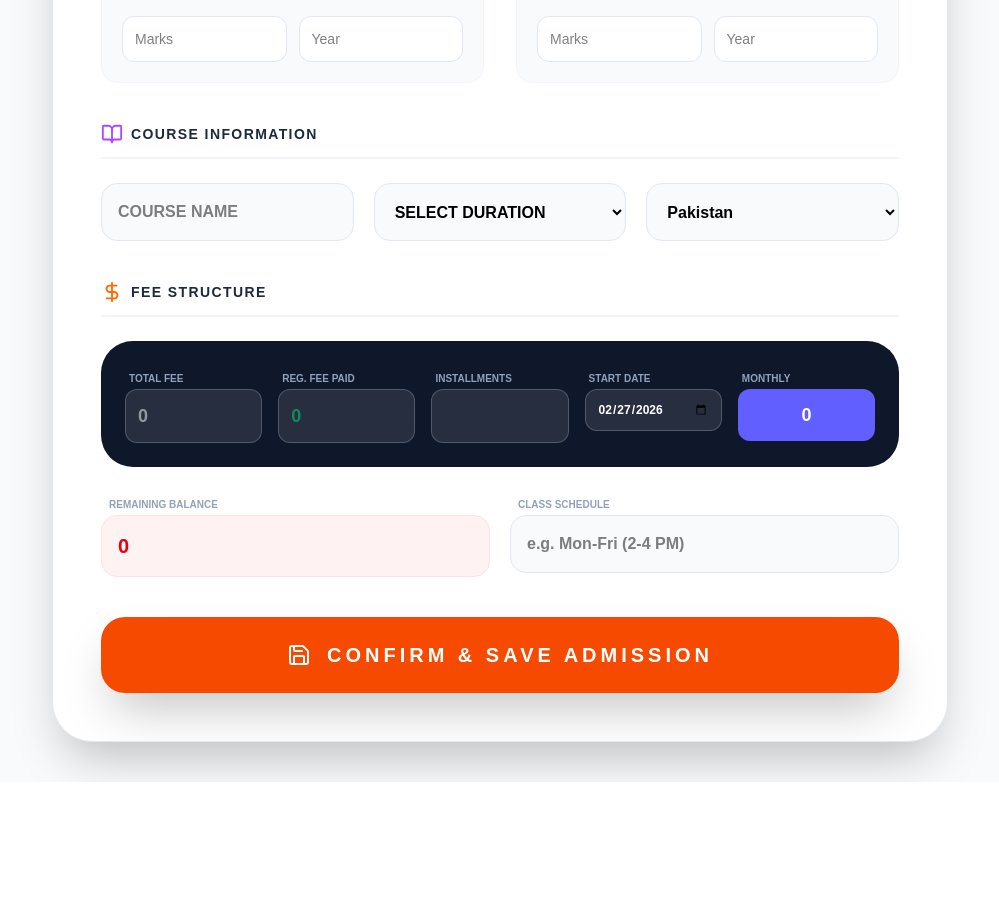
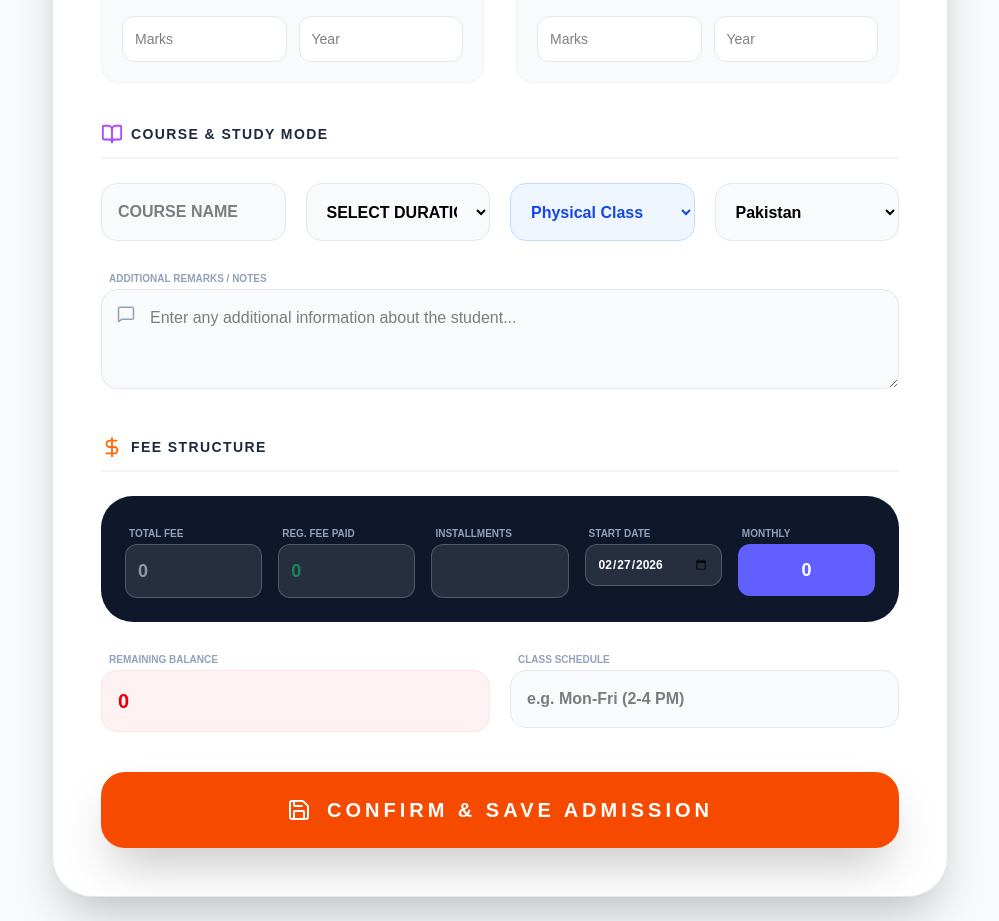
Before and after one commit to maazhashmi996-pixel/Data-Management-System-Next, a Next.js app: page /agent/new-form in a window 1280 px wide. Shown: the part 820-1741 px from the top of the page, without its empty margins (140-1139 px from the left). Before the commit the page ends 1602 px from the top, so only its background shows below. Built offline with nearby package versions, Linux system fonts and the light colour scheme; no server answers.

Commit message:
Updated Form

```diff
--- a/Components/AdmissionForm.tsx
+++ b/Components/AdmissionForm.tsx
@@ -30,7 +30,6 @@ const AdmissionForm = forwardRef<HTMLDivElement, FormProps>(({ data, type }, ref
     const remainingBalance = totalFee - grandTotalPaid;
 
     // --- DUE DATES LOGIC ---
-    // Filter only pending installments to show on form
     const pendingInstallments = data?.installments?.filter((inst: any) => inst.status === 'pending') || [];
 
     return (
@@ -94,15 +93,19 @@ const AdmissionForm = forwardRef<HTMLDivElement, FormProps>(({ data, type }, ref
                 </div>
             </div>
 
-            {/* --- COURSE INFO --- */}
-            <div className="relative z-10 grid grid-cols-2 gap-8 mb-4">
+            {/* --- COURSE INFO (Updated with Class Mode) --- */}
+            <div className="relative z-10 grid grid-cols-3 gap-6 mb-4">
                 <div className="flex items-center gap-3 border-b-2 border-gray-300 pb-2">
-                    <span className="font-black uppercase text-gray-600">Applied Course:</span>
-                    <span className="text-lg font-bold text-black flex-1 uppercase">{getVal('course')}</span>
+                    <span className="font-black uppercase text-gray-600">Course:</span>
+                    <span className="text-md font-bold text-black flex-1 uppercase">{getVal('course')}</span>
                 </div>
                 <div className="flex items-center gap-3 border-b-2 border-gray-300 pb-2">
                     <span className="font-black uppercase text-gray-600">Duration:</span>
-                    <span className="text-lg font-bold text-black flex-1 uppercase">{getVal('duration')}</span>
+                    <span className="text-md font-bold text-black flex-1 uppercase">{getVal('duration')}</span>
+                </div>
+                <div className="flex items-center gap-3 border-b-2 border-gray-300 pb-2">
+                    <span className="font-black uppercase text-gray-600">Mode:</span>
+                    <span className="text-md font-bold text-blue-700 flex-1 uppercase">{getVal('classMode', 'Physical')}</span>
                 </div>
             </div>
 
@@ -136,12 +139,20 @@ const AdmissionForm = forwardRef<HTMLDivElement, FormProps>(({ data, type }, ref
                 </div>
                 <div className="flex items-end gap-4">
                     <span className="w-44 text-[11px] text-gray-600">Residential Address:</span>
-                    <span className="flex-1 border-b-2 border-black pb-1 normal-case font-normal uppercase">{getVal('address')}</span>
+                    <span className="flex-1 border-b-2 border-black pb-1 uppercase">{getVal('address')}</span>
                 </div>
             </div>
 
+            {/* --- REMARKS SECTION (Added) --- */}
+            <div className="relative z-10 mt-6 p-3 rounded-xl border-2 border-dashed border-gray-300 bg-gray-50">
+                <span className="text-[10px] font-black text-gray-500 block mb-1 uppercase tracking-widest">Office Remarks / Special Notes:</span>
+                <p className="text-[11px] font-bold text-black leading-relaxed italic">
+                    {getVal('remarks', 'No additional remarks provided.')}
+                </p>
+            </div>
+
             {/* --- ACADEMIC BACKGROUND --- */}
-            <div className="relative z-10 mt-10">
+            <div className="relative z-10 mt-8">
                 <div className="flex items-center gap-3 mb-4">
                     <div className="w-6 h-6 rounded-full text-white flex items-center justify-center text-xs font-bold shadow-md" style={{ backgroundColor: primaryHex }}>✓</div>
                     <h3 className="font-black text-lg uppercase" style={{ color: primaryHex }}>Academic Background:</h3>
@@ -173,7 +184,7 @@ const AdmissionForm = forwardRef<HTMLDivElement, FormProps>(({ data, type }, ref
             </div>
 
             {/* --- FEE SECTION --- */}
-            <div className="relative z-10 mt-10 border-4 rounded-[2.5rem] p-8" style={{ borderColor: primaryHex, backgroundColor: 'rgba(249, 250, 251, 0.5)' }}>
+            <div className="relative z-10 mt-8 border-4 rounded-[2.5rem] p-8" style={{ borderColor: primaryHex, backgroundColor: 'rgba(249, 250, 251, 0.5)' }}>
                 <div className="absolute -top-5 left-12 bg-white px-8 border-2 rounded-full py-2 text-[12px] font-black italic shadow-md uppercase tracking-widest" style={{ borderColor: primaryHex, color: primaryHex }}>
                     Fee & Office Record
                 </div>
@@ -208,7 +219,7 @@ const AdmissionForm = forwardRef<HTMLDivElement, FormProps>(({ data, type }, ref
                     </div>
                 </div>
 
-                {/* --- INSTALLMENT DUE DATES (NEWLY ADDED) --- */}
+                {/* --- INSTALLMENT DUE DATES --- */}
                 {pendingInstallments.length > 0 && (
                     <div className="mt-6 pt-4 border-t-2 border-dashed border-gray-300">
                         <p className="text-[10px] mb-2 text-gray-500 italic">Upcoming Installments Schedule:</p>
--- a/app/agent/new-form/page.tsx
+++ b/app/agent/new-form/page.tsx
@@ -2,7 +2,7 @@
 import { useState, useEffect, Suspense } from 'react';
 // IMPORTING YOUR API INSTANCE
 import api from '@/lib/axios';
-import { Save, ArrowLeft, GraduationCap, DollarSign, User, BookOpen, UserPlus, Phone, Briefcase, Calendar, X, UserCircle } from 'lucide-react';
+import { Save, ArrowLeft, GraduationCap, DollarSign, User, BookOpen, UserPlus, Phone, Briefcase, Calendar, X, UserCircle, Monitor, MessageSquare } from 'lucide-react';
 import { useRouter, useSearchParams } from 'next/navigation';
 
 function CreateEnrollmentContent() {
@@ -25,6 +25,8 @@ function CreateEnrollmentContent() {
         course: '',
         duration: '',
         purpose: 'Pakistan',
+        classMode: 'Physical', // NEW FIELD
+        remarks: '',           // NEW FIELD
         formType: forcedType || 'Education Zone',
         admissionType: 'Regular',
         date: new Date().toISOString().split('T')[0],
@@ -64,7 +66,7 @@ function CreateEnrollmentContent() {
         }));
     }, [formData.officeUse.totalFee, formData.officeUse.registrationFee, formData.officeUse.noOfInstallments]);
 
-    const handleChange = (e: React.ChangeEvent<HTMLInputElement | HTMLSelectElement>, section?: string, subSection?: string) => {
+    const handleChange = (e: React.ChangeEvent<HTMLInputElement | HTMLSelectElement | HTMLTextAreaElement>, section?: string, subSection?: string) => {
         const { name, value } = e.target;
 
         setFormData((prev: any) => {
@@ -92,8 +94,6 @@ function CreateEnrollmentContent() {
         setLoading(true);
 
         try {
-            // UPDATED: Using your 'api' instance instead of raw axios
-            // This will automatically use your Railway URL and attach the Token
             const res = await api.post('/admin/add-form', formData);
 
             if (res.data.success) {
@@ -196,24 +196,45 @@ function CreateEnrollmentContent() {
                         </div>
                     </div>
 
-                    {/* 3. COURSE INFO */}
+                    {/* 3. COURSE INFO & CLASS MODE (UPDATED SECTION) */}
                     <div className="space-y-6">
                         <div className="flex items-center gap-2 text-slate-800 border-b-2 border-slate-100 pb-3">
                             <BookOpen className="text-purple-500" size={22} />
-                            <p className="font-black text-sm uppercase tracking-widest">Course Information</p>
+                            <p className="font-black text-sm uppercase tracking-widest">Course & Study Mode</p>
                         </div>
-                        <div className="grid grid-cols-1 md:grid-cols-3 gap-5">
-                            <input type="text" name="course" placeholder="COURSE NAME" onChange={handleChange} className="p-4 bg-slate-50 border border-slate-200 rounded-2xl font-bold uppercase" required />
+                        <div className="grid grid-cols-1 md:grid-cols-4 gap-5">
+                            <input type="text" name="course" placeholder="COURSE NAME" onChange={handleChange} className="md:col-span-1 p-4 bg-slate-50 border border-slate-200 rounded-2xl font-bold uppercase" required />
+
                             <select name="duration" onChange={handleChange} className="p-4 bg-slate-50 border border-slate-200 rounded-2xl font-bold" required>
                                 <option value="">SELECT DURATION</option>
                                 <option value="3 Months">3 Months</option>
                                 <option value="6 Months">6 Months</option>
                                 <option value="1 Year">1 Year</option>
                             </select>
+
+                            <select name="classMode" onChange={handleChange} value={formData.classMode} className="p-4 bg-blue-50 border border-blue-200 rounded-2xl font-bold text-blue-700" required>
+                                <option value="Physical">Physical Class</option>
+                                <option value="Online">Online Class</option>
+                            </select>
+
                             <select name="purpose" onChange={handleChange} value={formData.purpose} className="p-4 bg-slate-50 border border-slate-200 rounded-2xl font-bold" required>
                                 <option value="Pakistan">Pakistan</option>
                                 <option value="Study Abroad">Study Abroad</option>
                             </select>
+                        </div>
+
+                        {/* REMARKS FIELD ADDED HERE */}
+                        <div className="space-y-1">
+                            <label className="text-[10px] font-black text-slate-400 ml-2 uppercase">Additional Remarks / Notes</label>
+                            <div className="relative">
+                                <MessageSquare className="absolute left-4 top-4 text-slate-400" size={18} />
+                                <textarea
+                                    name="remarks"
+                                    placeholder="Enter any additional information about the student..."
+                                    onChange={handleChange}
+                                    className="w-full p-4 pl-12 bg-slate-50 border border-slate-200 rounded-2xl min-h-[100px] focus:ring-2 focus:ring-blue-500 outline-none transition-all"
+                                />
+                            </div>
                         </div>
                     </div>
 
```
